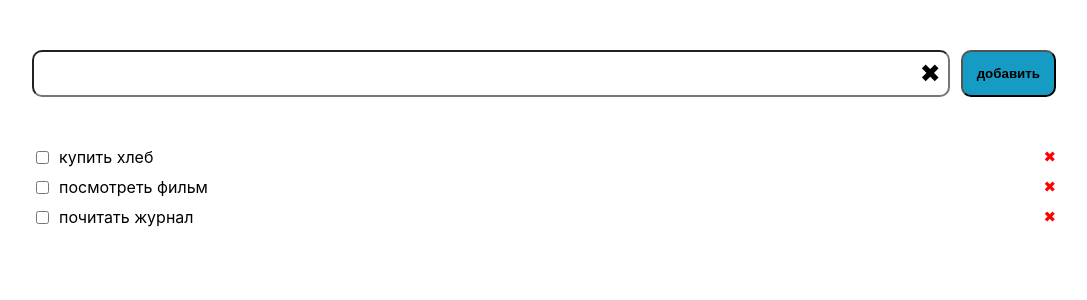
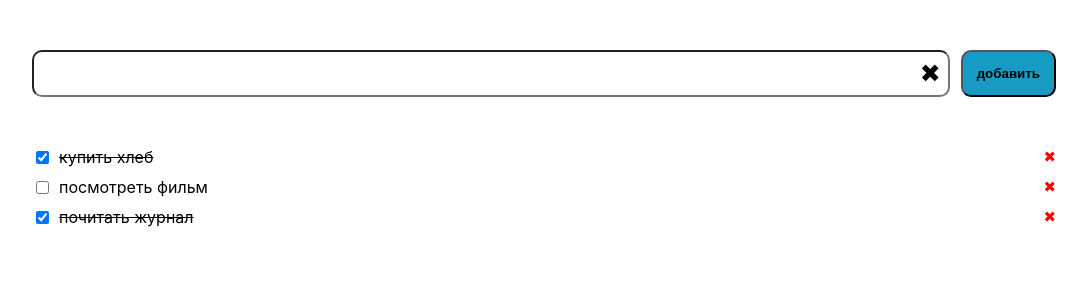
Before and after one commit to lvnvrvn/todolist, a React (Create React App) app: page / in a window 1280 px wide. Shown: the top 300 px of the page, without its empty margins (96-1183 px from the left). Built offline with nearby package versions, Linux system fonts and the light colour scheme.

Commit message:
last updates

```diff
--- a/src/App.js
+++ b/src/App.js
@@ -20,10 +20,8 @@ function App() {
       isDone: true
     }
   ]);
-  // const [isChecked, setIsChecked] = useState()
 
   const input = useRef(null);
-  const checkbox = useRef(null);
 
   function addItem() {
     setItems([...items, {
@@ -32,28 +30,39 @@ function App() {
       isDone: false
     }]);
     input.current.value = '';
-    console.log(items);
   }
 
-  // function removeItem(id) {
-  //   setItems([items.filter(item => item.id !== id)]);
-  // }
+  function removeItem(id) {
+    const newItems = items.filter(item => item.id !== id);
+    setItems(newItems);
+  }
 
   function clear() {
     input.current.value = '';
   }
 
-  console.log('checkbox', checkbox.current?.checked);
+  // function onEnter(e) {
+  //   if (e.keyCode === 13) {
+  //     addItem();
+  //   }
+  // }
+
+  function onEnter(event) {
+    if (event.keyCode == 13) {
+      addItem();
+      console.log(items);
+    }
+  }
 
   return (
     <div className="App">
-      <form className='form' action="/">
-        <input className='input' type="text" ref={input} />
+      <form className='form' action="/" onKeyDown={(e) => {if (e.keyCode == 13) return false;}}>
+        <input className='input' type="text" ref={input} onKeyDown={onEnter} />
         <button className='delete' type='button' onClick={clear}>&#10006;</button>
         <button className='add' type='button' onClick={addItem}>добавить</button>
       </form>
       <ul className='list'>
-        {items.map(item => <Item title={item.title} key={item.id} />)}
+        {items.map(item => <Item item={item} key={item.id} removeItem={removeItem} />)}
       </ul>
     </div>
   );
--- a/src/Item.js
+++ b/src/Item.js
@@ -1,15 +1,16 @@
 import { useState } from "react";
 
-function Item(props) {
-    const [isChecked, setIsChecked] = useState(false);
+function Item({item, removeItem}) {
+    const [isChecked, setIsChecked] = useState(item.isDone);
 
     return (
-        <li className='item' key={props.id}>
+        <li className='item'>
             <div className='left'>
-              <input className='checkbox' type="checkbox" onClick={() => setIsChecked(!isChecked)} />
-              <div className={`deal ${isChecked && 'done'}`}>{props.title}</div>
+              <input className='checkbox' type="checkbox" checked={isChecked} onChange={() => setIsChecked(!isChecked)} />
+              {/* <input className='checkbox' type="checkbox" checked={isChecked} onClick={() => setIsChecked(!isChecked)} /> */}
+              <div className={`deal ${isChecked && 'done'}`}>{item.title}</div>
             </div>
-            <button className='remove' type='button'>&#10006;</button>
+            <button className='remove' type='button' onClick={() => removeItem(item.id)}>&#10006;</button>
         </li>
     );
 }
```
